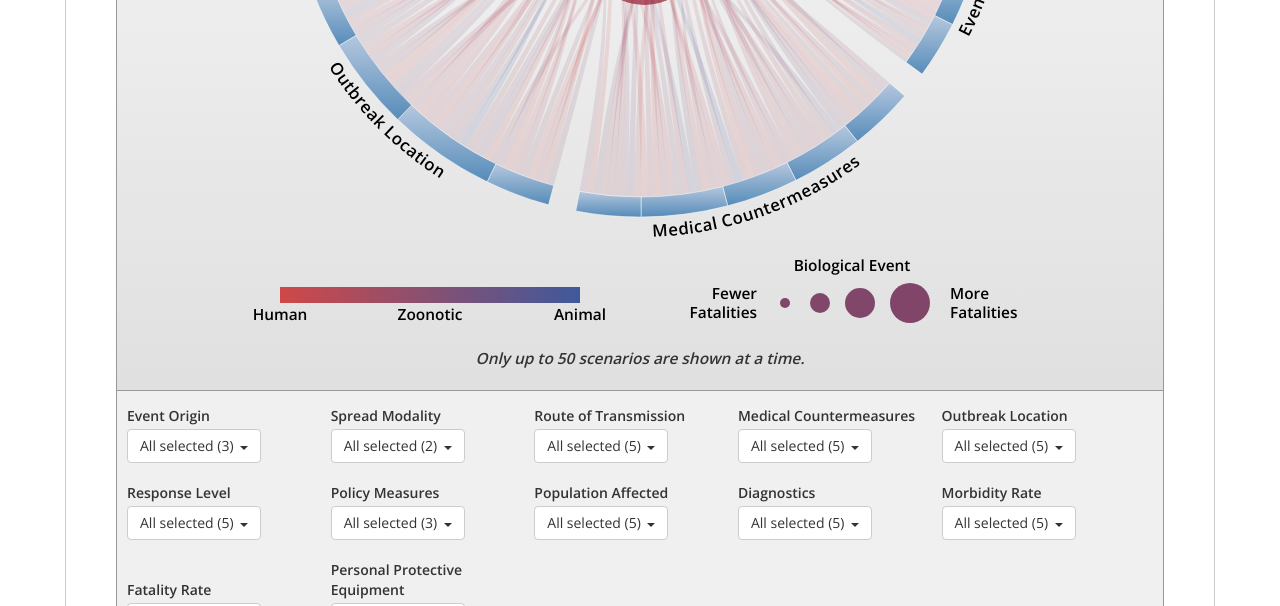
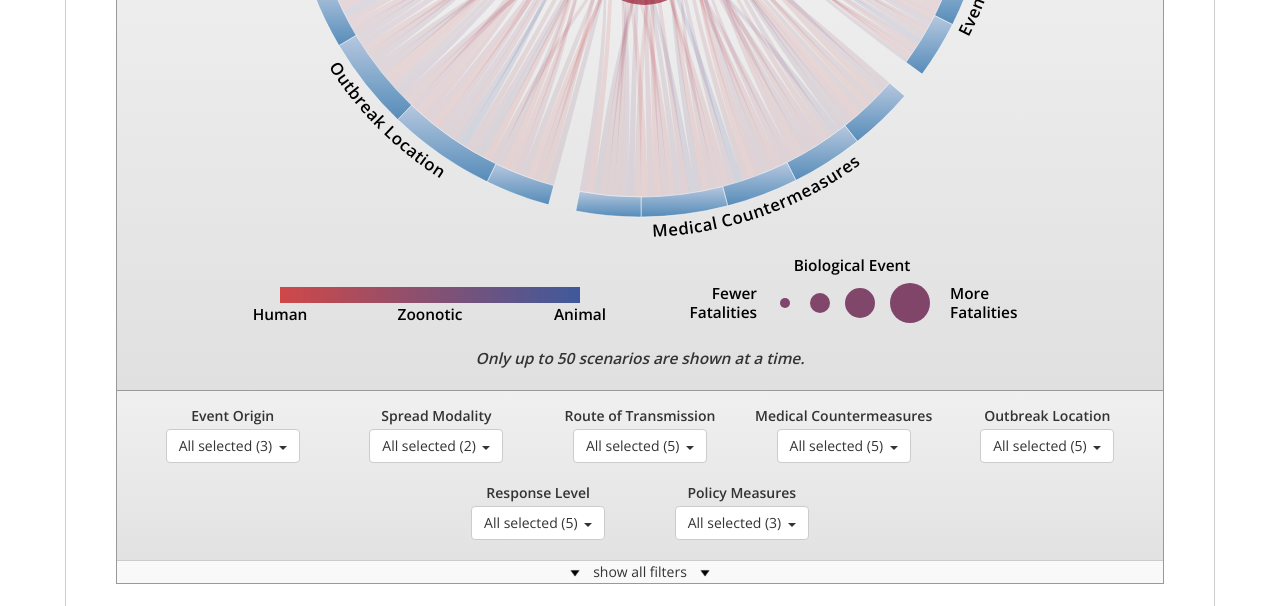
Before and after one commit to talus-analytics-bus/bio-scenarios-figure, a website: page index.html in a window 1280 px wide. Shown: the part 852-1458 px from the top of the page. Drawn offline with nearby package versions, Linux system fonts and the light colour scheme.

Commit message:
added collapsible component for extra filters

```diff
--- a/index.html
+++ b/index.html
@@ -141,6 +141,8 @@
 								<option value="None" selected>None</option>
 							</select>
 						</div>
+					</div>
+					<div class="extra-dropdown-row dropdown-row">
 						<div class="dropdown-box">
 							<div class="dropdown-label">Population Affected</div>
 							<select class="type-select form-control" name="Population Affected" multiple="multiple">
@@ -171,8 +173,6 @@
 								<option value="Long-term" selected>Long-term</option>
 							</select>
 						</div>
-					</div>
-					<div class="dropdown-row">
 						<div class="dropdown-box">
 							<div class="dropdown-label">Fatality Rate</div>
 							<select class="type-select form-control" name="Fatality Rate" multiple="multiple">
@@ -191,6 +191,11 @@
 								<option value="Containment Suit" selected>Containment Suit</option>
 							</select>
 						</div>
+					</div>
+					<div class="show-more-filters-button">
+						<img src="img/chevron_down.png" />
+						<span>show all filters</span>
+						<img src="img/chevron_down.png" />
 					</div>
 				</div>
 			</div>
--- a/js/pages/home.js
+++ b/js/pages/home.js
@@ -139,6 +139,11 @@
 			updateDisplay();
 		});
 
+		$('.show-more-filters-button').click(() => {
+			$('.extra-dropdown-row').slideDown();
+			$('.show-more-filters-button').slideUp();
+		});
+
 		// create map legend
 		const barHeight = 16;
 		const barWidth = 300;
--- a/sass/pages/_home.scss
+++ b/sass/pages/_home.scss
@@ -58,20 +58,40 @@
 }
 .filters-container {
 	position: relative;
-	padding: 15px 10px 20px;
+	padding: 15px 10px 0;
 	border-top: $border;
-	background-color: #f0f0f0;
 	z-index: 10000;
+	@include gradient(#f0f0f0, #e0e0e0);
 
-	.dropdown-row {
-		text-align: left;
-	}
 	.dropdown-row:nth-child(n+2) {
 		margin-top: 20px;
 	}
+	.dropdown-row.extra-dropdown-row {
+		display: none;
+		margin-top: 10px;
+		padding-bottom: 20px;
+	}
 	.dropdown-box {
-		text-align: left;
+		text-align: center;
 		width: 200px;
+	}
+	.show-more-filters-button {
+		margin: 20px -10px 0;
+		padding: 1px 0;
+		border-top: $light-border;
+		background-color: #f9f9f9;
+		cursor: pointer;
+
+		&:hover {
+			background-color: #f0f0f0;
+		}
+	}
+	img {
+		position: relative;
+		top: -1px;
+		width: 10px;
+		height: 8px;
+		margin: 0 10px;
 	}
 }
 
```
Also changed, not shown: css/main.css, img/chevron_down.png (added), 1 other file.
